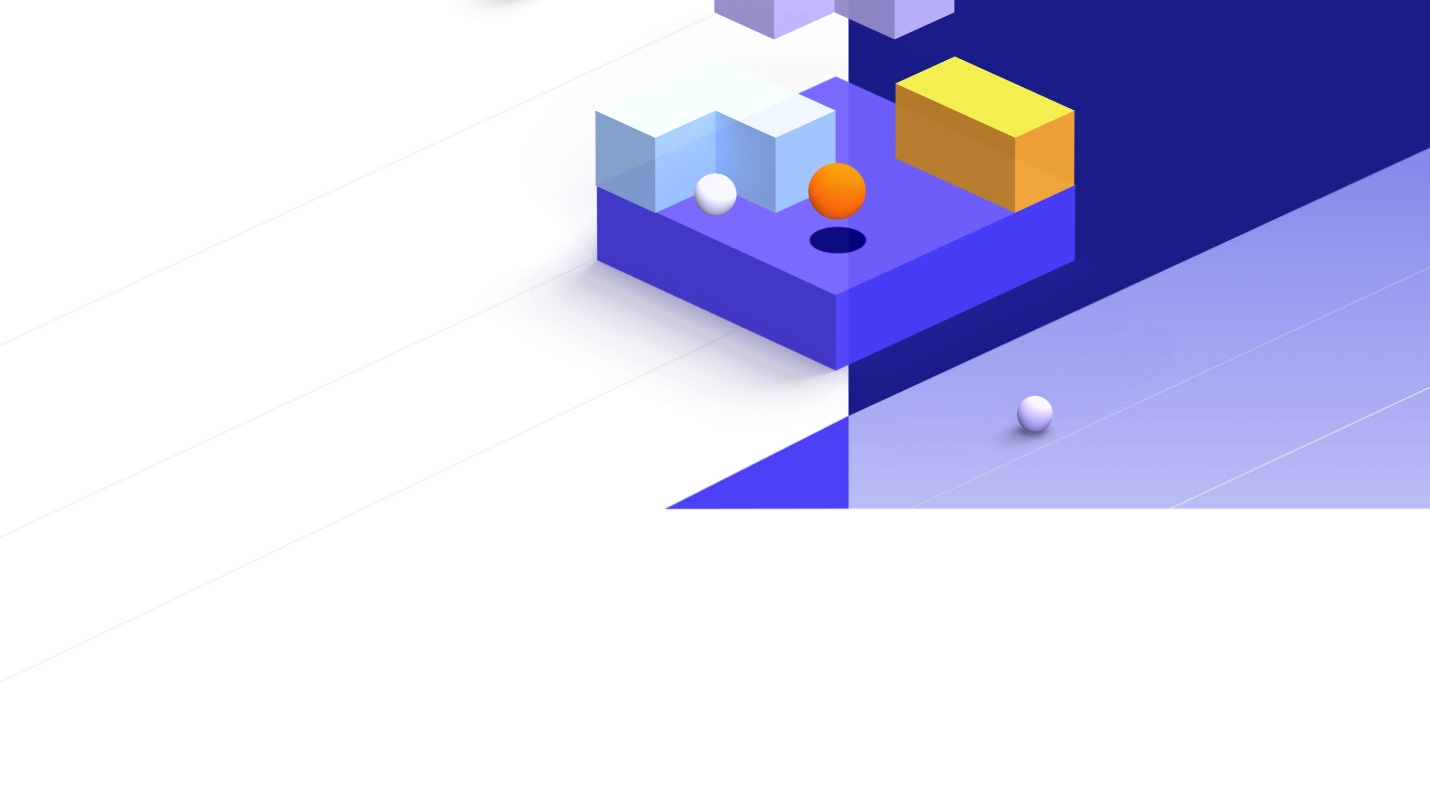
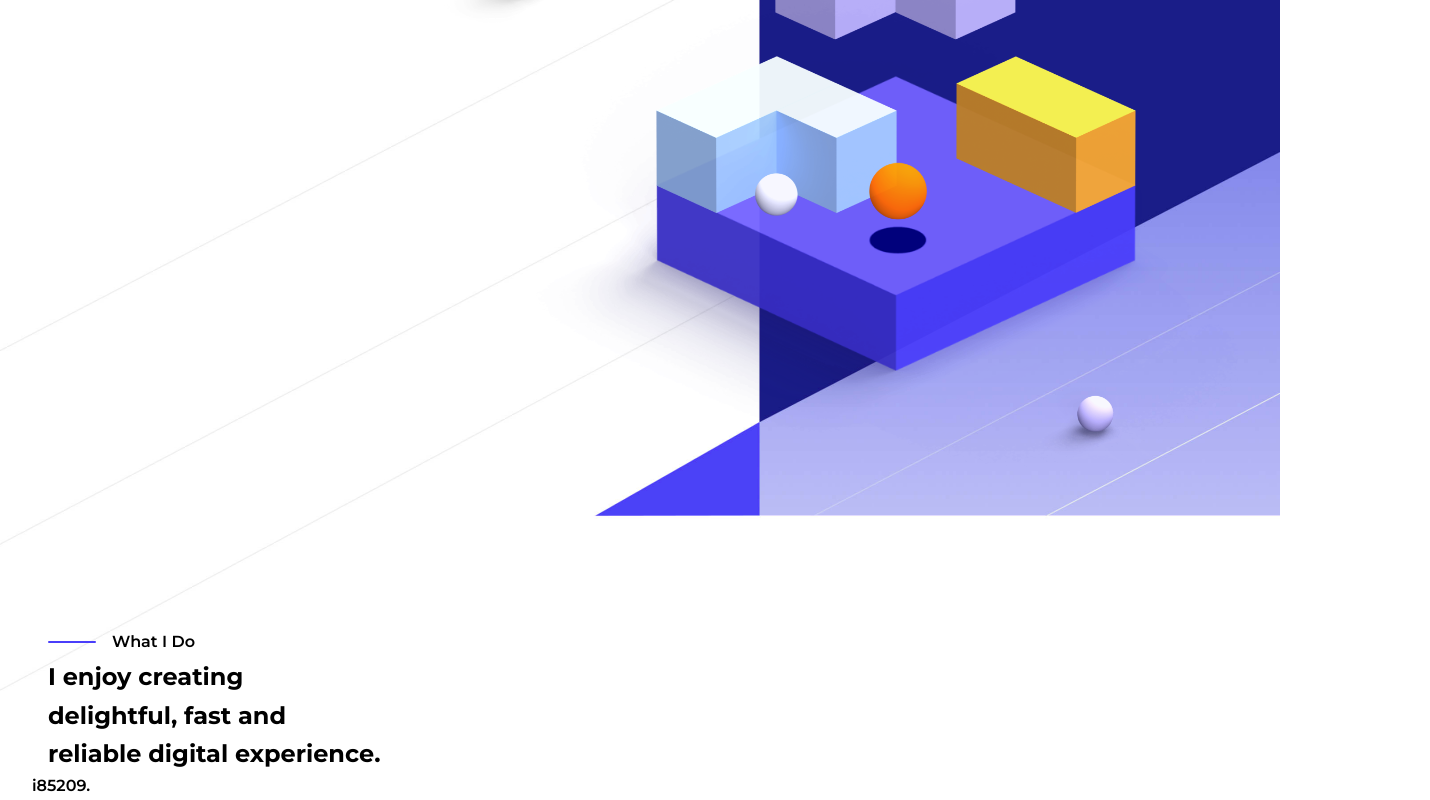
Before and after one commit to rttss-sahil/portfolio-rttss, a React (Create React App) app: page / in a window 1280 px wide. Shown: the part 509-1309 px from the top of the page, 1430 px wide, since content can reach past the window. Before the commit the page ends 1201 px from the top, so only its background shows below. Built offline with nearby package versions, Linux system fonts and the light colour scheme.

Commit message:
building

```diff
--- a/public/index.html
+++ b/public/index.html
@@ -71,6 +71,12 @@
       // }
     // });
   </script>
+  <script>
+    window.addEventListener('touchstart', () => {
+      document.getElementById('cursor').style.display = "none";
+      window.removeEventListener('touchstart')
+    })
+  </script>
 </body>
 
 </html>
--- a/src/components/Home/Home1/Home1.jsx
+++ b/src/components/Home/Home1/Home1.jsx
@@ -4,6 +4,8 @@ const Main = React.lazy(() => import("./Main/Main"));
 const Skills = React.lazy(() => import("./Skills/Skills"));
 
 function Home1({ randomNumber }) {
+  const scrollDiv = React.createRef();
+
   const [position, setPosition] = useState({
     clientX: -100,
     clientY: -100,
@@ -21,8 +23,8 @@ function Home1({ randomNumber }) {
 
   return (
     <React.Fragment>
-      <Main randomNumber={randomNumber} />
-      <Skills />
+      <Main randomNumber={randomNumber} scrollDiv={scrollDiv} />
+      <Skills scrollDiv={scrollDiv} />
       <div
         id="cursor"
         style={{
--- a/src/components/Home/Home1/Main/Main.css
+++ b/src/components/Home/Home1/Main/Main.css
@@ -26,11 +26,13 @@ img {
 .main__bg {
  position: absolute;
  top: 0;
- right: -150px;
+ right: 0;
  z-index: -8;
+ height: 140vh;
 }
 
 .main__bg img {
+ height: 150vh;
  max-width: 1440px;
 }
 
@@ -45,7 +47,7 @@ img {
 .main .main__center {
  margin-top: 15rem;
  padding: 0 1rem;
- max-width: 320px;
+ /* max-width: 320px; */
 }
 
 @media (min-width: 768px) {
@@ -138,7 +140,7 @@ img {
  .main__view {
   max-width: 720px;
   width: 60%;
-  margin: -10rem 0 0 15%;
+  margin: -10rem 0 0 20%;
   /* bottom: -10rem; */
   right: -18rem;
  }
@@ -264,3 +266,47 @@ img {
   right: 50vw;
  }
 }
+
+
+/*   SCROLL BUTTON     */
+
+.btn__scroll {
+ border: 0;
+ outline: 0;
+ top: 80vh;
+ left: 3rem;
+ height: 3.5rem;
+ width: 3.5rem;
+ padding: 1rem;
+ opacity: 0;
+ transform: translateY(100%);
+ transition: all 0.4s ease;
+ position: absolute;
+ border-radius: 50%;
+ background-color: rgba(0, 0, 0, 0.01);
+ box-shadow:
+  1px 1px 10px rgba(0, 0, 0, 0.05),
+  1px 2px 10px rgba(0, 0, 0, 0.05),
+  1px 3px 10px rgba(0, 0, 0, 0.05),
+  1px 4px 10px rgba(0, 0, 0, 0.05),
+
+  -1px -1px 10px rgba(0, 0, 0, 0.01),
+  -1px -2px 10px rgba(0, 0, 0, 0.01),
+  -1px -3px 10px rgba(0, 0, 0, 0.01),
+  -1px -4px 10px rgba(0, 0, 0, 0.01);
+}
+
+.btn__scroll svg {
+ font-size: 1.25rem;
+}
+
+.btn__scroll.animate {
+ opacity: 1;
+ transform: translateY(0);
+}
+
+@media (min-width: 768px) {
+ .btn__scroll {
+  top: 100vh;
+ }
+}
--- a/src/components/Home/Home1/Main/Main.jsx
+++ b/src/components/Home/Home1/Main/Main.jsx
@@ -1,11 +1,12 @@
 import React, { useState } from "react";
 import NavBar from "../../../Others/NavBar/NavBar";
+import { CgScrollV } from "react-icons/cg";
 import "./Main.css";
 
 // PICS
 const pics = process.env.PUBLIC_URL + "/assets/img/";
 
-function Main({ randomNumber }) {
+function Main({ randomNumber, scrollDiv }) {
   const [span1_Class, setSpan1_Class] = useState("span1 opened"),
     [span2_Class, setSpan2_Class] = useState("span2 opened"),
     [span3_Class, setSpan3_Class] = useState("span3"),
@@ -16,6 +17,7 @@ function Main({ randomNumber }) {
     [main_Figure_Class, setMain_Figure_Class] = useState(
       "main__figure aos-init"
     ),
+    [button_Scroll_Class, setButton_Scroll_Class] = useState("btn__scroll"),
     [scrollY, setScrollY] = useState(0);
   window.addEventListener("scroll", () => {
     window.scrollY >= 0
@@ -28,9 +30,13 @@ function Main({ randomNumber }) {
       setSpan2_Class("span2");
       setMain_Figure_Class("main__figure aos-init");
     }
-    window.scrollY >= 50
-      ? setSpan3_Class("span3 opened")
-      : setSpan3_Class("span3");
+    if (window.scrollY >= 50) {
+      setSpan3_Class("span3 opened");
+      setButton_Scroll_Class("btn__scroll animate");
+    } else {
+      setSpan3_Class("span3");
+      setButton_Scroll_Class("btn__scroll");
+    }
     if (window.scrollY >= 100) {
       setSpan4_Class("span4 opened");
       setMain_View_Class("main__view aos__init aos-animate");
@@ -159,6 +165,19 @@ function Main({ randomNumber }) {
             />
           </div>
         </div>
+        <button
+          onClick={(e) => {
+            if (scrollDiv.current) {
+              scrollDiv.current.scrollIntoView({
+                behaviour: "smooth",
+                block: "nearest",
+              });
+            }
+          }}
+          className={button_Scroll_Class}
+        >
+          <CgScrollV />
+        </button>
       </div>
     </React.Fragment>
   );
--- a/src/components/Home/Home1/Skills/Skills.css
+++ b/src/components/Home/Home1/Skills/Skills.css
@@ -0,0 +1,27 @@
+.details {
+ padding: 0 2rem;
+ margin-top: 15rem;
+ z-index: -1;
+ background-repeat: no-repeat;
+ background-size: contain;
+}
+
+@media (min-width: 768px) {
+ .details {
+  width: 100%;
+  height: 100%;
+  justify-content: space-between;
+  align-items: center;
+  flex-direction: row;
+ }
+}
+
+.details .answer span {
+ font-size: 1.5rem;
+ height: 2.4rem;
+ width: 100%;
+}
+
+.details__center {
+ padding: 0 1rem;
+}
--- a/src/components/Home/Home1/Skills/Skills.jsx
+++ b/src/components/Home/Home1/Skills/Skills.jsx
@@ -1,8 +1,26 @@
 import React from "react";
 import "./Skills.css";
 
-function Skills() {
-  return <div className="details" id="details"></div>;
+function Skills({ scrollDiv }) {
+  return (
+    <div ref={scrollDiv} className="details" id="details">
+      <div className="details__center">
+        <div className="question">
+          <div></div>
+          <span>What I Do</span>
+        </div>
+        <div className="answer">
+          <span>I enjoy creating</span>
+          <span>delightful, fast and</span>
+          <span>reliable digital experience.</span>
+        </div>
+      </div>
+      <div className="weapon__section">
+      i85209.
+      </div>
+      <div className="details__figures"></div>
+    </div>
+  );
 }
 
 export default Skills;
```
